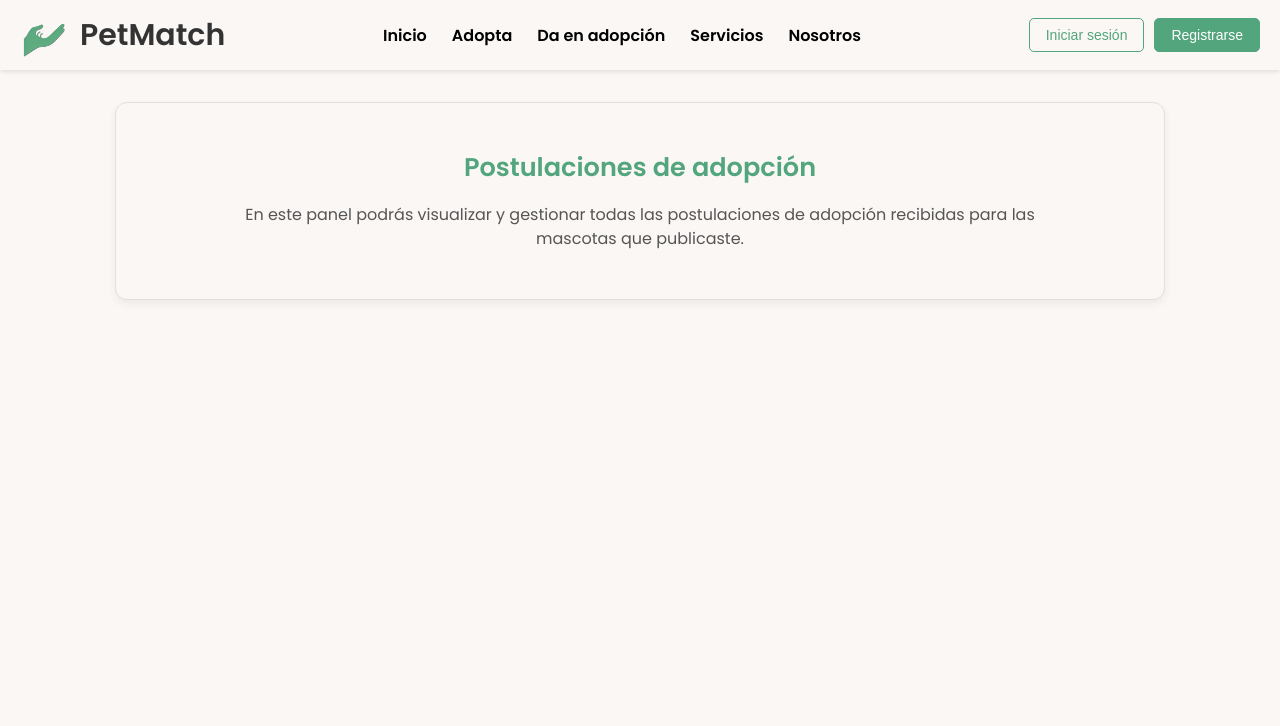
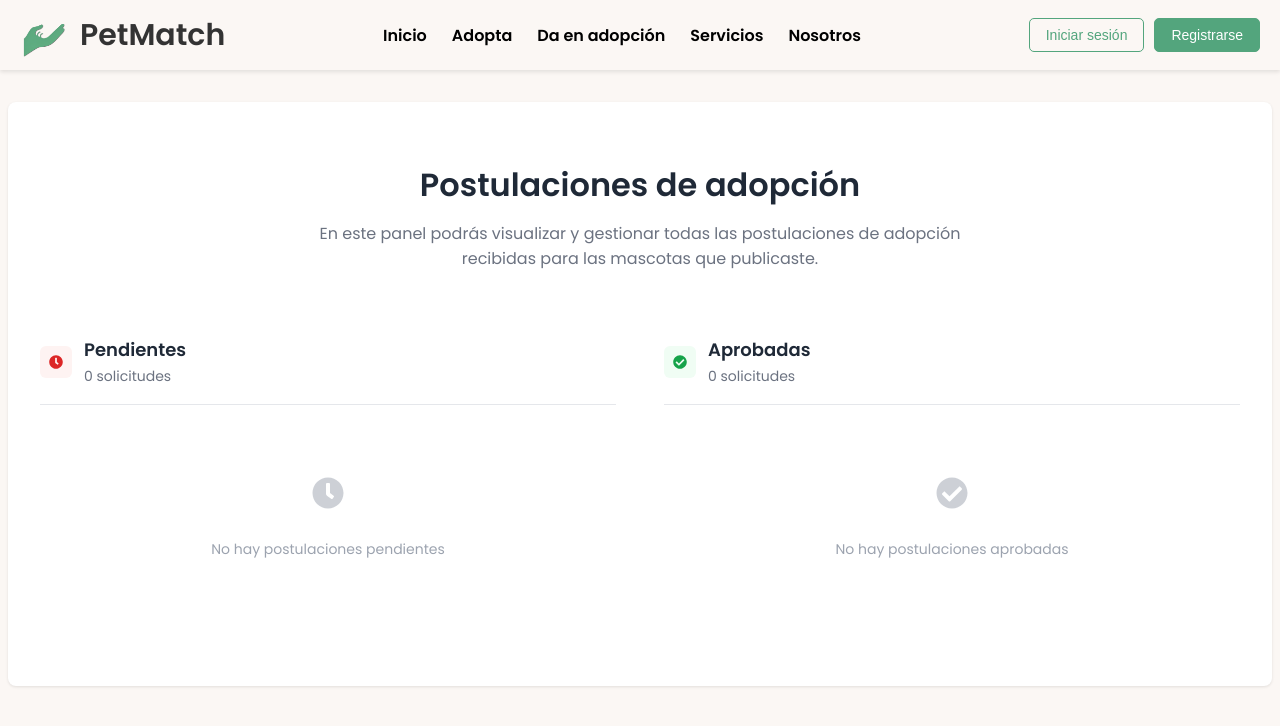
Before and after one commit to valentinacgarcia/PROYECTO, a React (Create React App) app in the folder frontend/: page /postulaciones in a window 1280 px wide. Shown: the top 726 px of the page. Built offline with nearby package versions, Linux system fonts and the light colour scheme.

Commit message:
Se agregaron las solicitudes aprobadas

```diff
--- a/frontend/src/features/adopters/PostulacionesPanel.css
+++ b/frontend/src/features/adopters/PostulacionesPanel.css
@@ -1,214 +1,406 @@
 /* PostulacionesPanel.css */
 .postulaciones-wrapper {
-  max-width: 1000px;
+  max-width: 1200px;
   margin: 2rem auto;
-  padding: 1.5rem;
-  border: 1px solid #e0e0e0;
-  border-radius: 12px;
-  background-color: #fbf7f4;
-  box-shadow: 0 4px 8px rgba(0,0,0,0.06);
+  padding: 2rem;
+  background-color: #ffffff;
+  border-radius: 8px;
+  box-shadow: 0 1px 3px rgba(0, 0, 0, 0.1);
+}
+
+.header-section {
+  margin-bottom: 3rem;
+  text-align: center;
 }
 
 .titulo-panel {
-  margin-bottom: 1rem;
-  text-align: center;
-  font-size: 1.6rem;
-  font-weight: bold;
-  color: #53a57d;
+  font-size: 2rem;
+  font-weight: 600;
+  color: #1f2937;
+  margin-bottom: 0.75rem;
 }
 
 .descripcion-panel {
-  margin-bottom: 1.5rem;
-  text-align: center;
+  color: #6b7280;
   font-size: 1rem;
-  color: #555;
-  max-width: 800px;
-  margin-left: auto;
-  margin-right: auto;
-  line-height: 1.5;
+  max-width: 700px;
+  margin: 0 auto;
+  line-height: 1.6;
 }
 
-.postulaciones-container {
+.postulaciones-container-dual {
+  display: grid;
+  grid-template-columns: 1fr 1fr;
+  gap: 3rem;
+  margin-bottom: 2rem;
+}
+
+.postulaciones-list {
   display: flex;
+  flex-direction: column;
+}
+
+.section-header {
+  display: flex;
+  align-items: center;
+  gap: 0.75rem;
+  margin-bottom: 1.5rem;
+  padding: 1rem 0;
+  border-bottom: 1px solid #e5e7eb;
+}
+
+.section-icon {
+  display: flex;
+  align-items: center;
+  justify-content: center;
+  width: 2rem;
+  height: 2rem;
+  border-radius: 6px;
+  font-size: 0.875rem;
+}
+
+.pending-header .section-icon {
+  background-color: #fef3f2;
+  color: #dc2626;
+}
+
+.approved-header .section-icon {
+  background-color: #f0fdf4;
+  color: #16a34a;
+}
+
+.section-info {
+  flex: 1;
+}
+
+.section-title {
+  font-size: 1.125rem;
+  font-weight: 600;
+  color: #1f2937;
+  margin: 0;
+}
+
+.section-count {
+  font-size: 0.875rem;
+  color: #6b7280;
+  font-weight: 400;
+}
+
+.postulaciones-content {
+  display: flex;
+  flex-direction: column;
   gap: 1rem;
 }
 
-.postulaciones-list {
-  flex: 1;
-  max-width: 280px;
-  display: flex;
-  flex-direction: column;
-  gap: 0.8rem;
-}
-
 .postulacion-card {
-  padding: 0.8rem;
-  border: 1px solid #dcdcdc;
-  border-radius: 10px;
+  background: #ffffff;
+  border: 1px solid #e5e7eb;
+  border-radius: 8px;
+  padding: 1.25rem;
   cursor: pointer;
-  background-color: #fbf7f4;
-  transition: background 0.2s, transform 0.1s;
+  transition: all 0.2s ease;
 }
 
 .postulacion-card:hover {
-  background-color: #eaf7f0; /* verde claro al hover */
-  transform: scale(1.02);
+  border-color: #d1d5db;
+  box-shadow: 0 4px 6px -1px rgba(0, 0, 0, 0.1);
+  transform: translateY(-1px);
 }
 
-.postulacion-card .estado {
-  display: block;
-  margin-top: 0.4rem;
-  font-size: 0.85rem;
+.postulacion-card.pendiente {
+  border-left: 3px solid #dc2626;
+  background-color: #fffbfb;
+}
+
+.postulacion-card.aprobado {
+  border-left: 3px solid #16a34a;
+  background-color: #fefffe;
+}
+
+.card-content {
+  display: flex;
+  justify-content: space-between;
+  align-items: center;
+  gap: 1rem;
+}
+
+.card-main {
+  flex: 1;
+}
+
+.postulante-name {
+  color: #1f2937;
+  font-weight: 600;
+  font-size: 1rem;
+}
+
+.card-text {
+  color: #6b7280;
+  margin: 0 0.25rem;
+  font-size: 0.875rem;
+}
+
+.mascota-name {
+  color: #1f2937;
   font-weight: 500;
-  color: #53a57d;
+  font-size: 1rem;
+}
+
+.card-badge {
+  display: flex;
+  align-items: center;
+  gap: 0.375rem;
+  padding: 0.375rem 0.75rem;
+  border-radius: 9999px;
+  font-size: 0.75rem;
+  font-weight: 500;
+  white-space: nowrap;
+}
+
+.pending-badge {
+  background-color: #fef2f2;
+  color: #dc2626;
+}
+
+.approved-badge {
+  background-color: #f0fdf4;
+  color: #16a34a;
+}
+
+.badge-icon {
+  font-size: 0.75rem;
+}
+
+.empty-state {
+  display: flex;
+  flex-direction: column;
+  align-items: center;
+  padding: 3rem 1rem;
+  color: #9ca3af;
+  text-align: center;
+}
+
+.empty-icon {
+  font-size: 2rem;
+  margin-bottom: 1rem;
+  opacity: 0.5;
+}
+
+.empty-state p {
+  font-size: 0.875rem;
 }
 
 .postulacion-detail {
-  flex: 2;
-  border: 1px solid #dcdcdc;
+  grid-column: 1 / -1;
+  border: 1px solid #e5e7eb;
   border-radius: 12px;
-  padding: 1.2rem;
-  background-color: #fff;
+  padding: 2rem;
+  background-color: #ffffff;
   position: relative;
+  margin-top: 2rem;
+  box-shadow: 0 2px 8px rgba(0,0,0,0.05);
 }
 
 .close-btn {
   position: absolute;
-  top: 0.8rem;
-  right: 0.8rem;
+  top: 1rem;
+  right: 1rem;
   cursor: pointer;
   background: none;
   border: none;
-  font-size: 1.4rem;
-  color: #53a57d;
-  transition: transform 0.2s;
+  font-size: 1.25rem;
+  color: #6b7280;
+  transition: color 0.2s;
+  padding: 0.25rem;
 }
 
 .close-btn:hover {
-  transform: scale(1.1);
-}
-
-.mascota-foto {
-  width: 120px;
-  height: 120px;
-  object-fit: cover;
-  border-radius: 10px;
-  margin-bottom: 0.8rem;
-  border: 2px solid #53a57d;
+  color: #374151;
 }
 
 .detalle-titulo {
   text-align: center;
-  margin-bottom: 1rem;
-  color: #53a57d;
-  font-size: 1.4rem;
+  margin-bottom: 2rem;
+  color: #1f2937;
+  font-size: 1.5rem;
+  font-weight: 600;
 }
 
 .detalle-info {
-  display: flex;
+  display: grid;
+  grid-template-columns: 1fr 1fr;
   gap: 2rem;
-  margin-bottom: 1.5rem;
+  margin-bottom: 2rem;
 }
 
 .detalle-col {
-  flex: 1;
-  background-color: #f8f9fa;
-  border-radius: 10px;
-  padding: 1rem;
+  background-color: #fdfdfd;
+  border-radius: 12px;
+  padding: 1.5rem;
+  border: 1px solid #e5e7eb;
+  box-shadow: 0 2px 4px rgba(0,0,0,0.04);
+  transition: transform 0.2s ease, box-shadow 0.2s ease;
+}
+
+.detalle-col:hover {
+  transform: translateY(-2px);
+  box-shadow: 0 6px 10px rgba(0,0,0,0.06);
+}
+
+.detalle-col h4 {
+  margin-bottom: 1rem;
+  color: #1f2937;
+  font-size: 1.125rem;
+  font-weight: 600;
+  display: flex;
+  align-items: center;
+  gap: 0.5rem;
+}
+
+.detalle-col p {
+  margin-bottom: 0.5rem;
+  color: #4b5563;
+  font-size: 0.875rem;
+  display: flex;
+  align-items: center;
+  gap: 0.5rem;
+}
+
+.detalle-respuestas {
+  background-color: #fdfdfd;
+  border: 1px solid #e5e7eb;
+  border-radius: 12px;
+  padding: 1.5rem;
+  margin-bottom: 2rem;
+  box-shadow: 0 2px 4px rgba(0,0,0,0.04);
+}
+
+.detalle-respuestas h4 {
+  margin-bottom: 1.5rem;
+  color: #1f2937;
+  font-size: 1.125rem;
+  font-weight: 600;
+  display: flex;
+  align-items: center;
+  gap: 0.5rem;
+}
+
+.detalle-respuestas div {
+  display: grid;
+  grid-template-columns: repeat(auto-fit, minmax(300px, 1fr));
+  gap: 1rem;
+}
+
+.detalle-respuestas p {
+  color: #374151;
+  font-size: 0.9rem;
+  padding: 0.75rem 0.5rem;
+  display: flex;
+  align-items: center;
+  gap: 0.5rem;
+  background: #f3f4f6;
+  border-radius: 8px;
+  margin: 0;
   border: 1px solid #e0e0e0;
 }
 
-.detalle-col h4 {
-  margin-bottom: 0.6rem;
-  color: #333;
+.detalle-respuestas p:nth-child(odd) {
+  background: #e5e7eb;
 }
 
-.detalle-respuestas {
-  background-color: #fff;
-  border: 1px solid #e0e0e0;
-  border-radius: 10px;
-  padding: 1rem;
-  margin-bottom: 1.5rem;
-}
-
-.detalle-respuestas h4 {
-  margin-bottom: 0.6rem;
-  color: #333;
-}
-
-.respuestas-list li {
-  margin-bottom: 0.5rem;
-  padding-left: 0.3rem;
-  border-left: 3px solid #53a57d;
+.detalle-respuestas p strong {
+  color: #111827;
 }
 
 .acciones {
   display: flex;
   justify-content: center;
-  gap: 1.2rem;
+  gap: 1rem;
 }
 
 .acciones button {
-  padding: 0.6rem 1.2rem;
+  padding: 0.75rem 2rem;
   border-radius: 6px;
   border: none;
   cursor: pointer;
-  font-weight: bold;
-  transition: background 0.2s;
+  font-weight: 500;
+  font-size: 0.875rem;
+  transition: all 0.2s ease;
 }
 
 .acciones .aprobar {
-  background-color: #53a57d; /* verde */
+  background-color: #16a34a;
   color: white;
 }
 
 .acciones .aprobar:hover {
-  background-color: #3e805f;
+  background-color: #15803d;
 }
 
 .acciones .rechazar {
-  background-color: #f44336;
+  background-color: #dc2626;
   color: white;
 }
 
 .acciones .rechazar:hover {
-  background-color: #c62828;
+  background-color: #b91c1c;
 }
 
 .icono-titulo {
-  margin-right: 0.5rem;
-  color: #53a57d;
-}
-
-.seccion-respuestas {
-  margin-top: 1rem;
-  padding: 0.8rem 1rem;
-  border-left: 4px solid #53a57d;
-  background-color: #f8f9fa;
-  border-radius: 8px;
-}
-
-.seccion-respuestas h5 {
-  margin-bottom: 0.5rem;
-  color: #53a57d;
-}
-
-.seccion-respuestas ul {
-  padding-left: 1.2rem;
-}
-
-.seccion-respuestas li {
-  margin-bottom: 0.4rem;
+  color: #16a34a;
+  font-size: 1.2rem;
 }
 
 .toast-notification {
   position: fixed;
-  top: 20px;
-  right: 20px;
-  background: #4caf50;
-  color: white;
-  padding: 15px 20px;
+  top: 2rem;
+  right: 2rem;
+  background: #ffffff;
+  color: #1f2937;
+  padding: 1rem 1.5rem;
   border-radius: 8px;
-  box-shadow: 0 4px 10px rgba(0,0,0,0.2);
-  z-index: 999;
+  box-shadow: 0 10px 15px -3px rgba(0, 0, 0, 0.1),
+              0 4px 6px -2px rgba(0, 0, 0, 0.05);
+  border: 1px solid #e5e7eb;
+  z-index: 1000;
+  max-width: 350px;
+  border-left: 5px solid #16a34a;
+  animation: slideIn 0.5s ease;
 }
+
+@keyframes slideIn {
+  from { transform: translateY(-20px); opacity: 0; }
+  to { transform: translateY(0); opacity: 1; }
+}
+
+/* Responsivo */
+@media (max-width: 768px) {
+  .postulaciones-wrapper {
+    margin: 1rem;
+    padding: 1.5rem;
+  }
+
+  .postulaciones-container-dual {
+    grid-template-columns: 1fr;
+    gap: 2rem;
+  }
+
+  .detalle-info {
+    grid-template-columns: 1fr;
+    gap: 1rem;
+  }
+
+  .card-content {
+    flex-direction: column;
+    align-items: flex-start;
+    gap: 1rem;
+  }
+
+  .card-badge {
+    align-self: flex-end;
+  }
+
+  .detalle-respuestas div {
+    grid-template-columns: 1fr;
+  }
+}
--- a/frontend/src/features/adopters/PostulacionesPanel.jsx
+++ b/frontend/src/features/adopters/PostulacionesPanel.jsx
@@ -6,13 +6,27 @@ import {
   FaUser,
   FaEnvelope,
   FaDog,
-  FaClipboardList
+  FaClipboardList,
+  FaClock,
+  FaCheckCircle,
+  FaHome,
+  FaKey,
+  FaTree,
+  FaShieldAlt,
+  FaUsers,
+  FaChild,
+  FaAllergies,
+  FaFileContract,
+  FaSyringe,
+  FaBed,
+  FaUserTie
 } from "react-icons/fa";
 import "./PostulacionesPanel.css";
 
 const PostulacionesPanel = () => {
   const [postulaciones, setPostulaciones] = useState([]);
   const [selected, setSelected] = useState(null);
+  const [selectedFrom, setSelectedFrom] = useState(null);
   const [formData, setFormData] = useState(null);
   const [newNotification, setNewNotification] = useState(null);
 
@@ -26,11 +40,13 @@ const PostulacionesPanel = () => {
         petition_id: item.petition_id,
         postulante: {
           nombre: item.interested_user_name,
-          email: "email@desconocido.com",
+          email: item.interested_user_email,
           id: item.interested_user_id
         },
-        mascota: { nombre: item.pet_name, tipo: "Desconocido" },
-        estado: "Pendiente"
+        mascota: { nombre: item.pet_name, tipo: item.pet_type },
+        estado: item.status === "PENDING" ? "Pendiente" :
+               item.status === "APPROVED" ? "Aprobado" :
+               item.status === "REJECTED" ? "Rechazado" : "Pendiente"
       }));
 
       // Detectar nuevas postulaciones
@@ -49,7 +65,7 @@ const PostulacionesPanel = () => {
     }
   };
 
-  // Traer postulaciones al montar y cada 10s
+  // Traer postulaciones al montar y cada 5s
   useEffect(() => {
     fetchPostulaciones();
     const interval = setInterval(fetchPostulaciones, 5000);
@@ -70,8 +86,9 @@ const PostulacionesPanel = () => {
     fetchFormData();
   }, [selected]);
 
-  const handleSelectPostulacion = (post) => {
+  const handleSelectPostulacion = (post, from) => {
     setSelected(post);
+    setSelectedFrom(from);
     setFormData(null);
   };
 
@@ -91,18 +108,27 @@ const PostulacionesPanel = () => {
         ...prev,
         estado: nuevoEstado === "approved" ? "Aprobado" : "Rechazado"
       }));
+      setTimeout(() => {
         setSelected(null);
+        setSelectedFrom(null);
+      }, 1000);
     } catch (err) {
       console.error("Error al actualizar el estado:", err);
     }
   };
 
+  // Filtrar postulaciones
+  const postulacionesPendientes = postulaciones.filter(p => p.estado === "Pendiente");
+  const postulacionesAprobadas = postulaciones.filter(p => p.estado === "Aprobado");
+
   return (
     <div className="postulaciones-wrapper">
+      <div className="header-section">
         <h2 className="titulo-panel">Postulaciones de adopción</h2>
         <p className="descripcion-panel">
           En este panel podrás visualizar y gestionar todas las postulaciones de adopción recibidas para las mascotas que publicaste.
         </p>
+      </div>
 
       {/* Toast de nueva postulación */}
       <AnimatePresence>
@@ -119,30 +145,106 @@ const PostulacionesPanel = () => {
         )}
       </AnimatePresence>
 
-      <div className="postulaciones-container">
+      <div className="postulaciones-container-dual">
+        {/* Lista de postulaciones pendientes */}
         <div className="postulaciones-list">
-          {postulaciones.map((post) => (
-            <div
+          <div className="section-header pending-header">
+            <div className="section-icon">
+              <FaClock />
+            </div>
+            <div className="section-info">
+              <h3 className="section-title">Pendientes</h3>
+              <span className="section-count">{postulacionesPendientes.length} solicitudes</span>
+            </div>
+          </div>
+          <div className="postulaciones-content">
+            {postulacionesPendientes.map((post) => (
+              <motion.div
                 key={post.petition_id}
                 className={`postulacion-card ${post.estado.toLowerCase()}`}
-              onClick={() => handleSelectPostulacion(post)}
+                onClick={() => handleSelectPostulacion(post, 'pending')}
+                whileHover={{ y: -2 }}
+                whileTap={{ scale: 0.98 }}
+                transition={{ duration: 0.2 }}
               >
-              <strong>{post.postulante.nombre}</strong> quiere adoptar a <em>{post.mascota.nombre}</em>
-              <span className="estado">{post.estado}</span>
+                <div className="card-content">
+                  <div className="card-main">
+                    <strong className="postulante-name">{post.postulante.nombre}</strong>
+                    <span className="card-text">quiere adoptar a</span>
+                    <em className="mascota-name">{post.mascota.nombre}</em>
                   </div>
+                  <div className="card-badge pending-badge">
+                    <FaClock className="badge-icon" />
+                    {post.estado}
+                  </div>
+                </div>
+              </motion.div>
             ))}
+            {postulacionesPendientes.length === 0 && (
+              <div className="empty-state">
+                <FaClock className="empty-icon" />
+                <p>No hay postulaciones pendientes</p>
+              </div>
+            )}
+          </div>
+        </div>
+
+        {/* Lista de postulaciones aprobadas */}
+        <div className="postulaciones-list">
+          <div className="section-header approved-header">
+            <div className="section-icon">
+              <FaCheckCircle />
+            </div>
+            <div className="section-info">
+              <h3 className="section-title">Aprobadas</h3>
+              <span className="section-count">{postulacionesAprobadas.length} solicitudes</span>
+            </div>
+          </div>
+          <div className="postulaciones-content">
+            {postulacionesAprobadas.map((post) => (
+              <motion.div
+                key={post.petition_id}
+                className={`postulacion-card ${post.estado.toLowerCase()}`}
+                onClick={() => handleSelectPostulacion(post, 'approved')}
+                whileHover={{ y: -2 }}
+                whileTap={{ scale: 0.98 }}
+                transition={{ duration: 0.2 }}
+              >
+                <div className="card-content">
+                  <div className="card-main">
+                    <strong className="postulante-name">{post.postulante.nombre}</strong>
+                    <span className="card-text">quiere adoptar a</span>
+                    <em className="mascota-name">{post.mascota.nombre}</em>
+                  </div>
+                  <div className="card-badge approved-badge">
+                    <FaCheckCircle className="badge-icon" />
+                    {post.estado}
+                  </div>
+                </div>
+              </motion.div>
+            ))}
+            {postulacionesAprobadas.length === 0 && (
+              <div className="empty-state">
+                <FaCheckCircle className="empty-icon" />
+                <p>No hay postulaciones aprobadas</p>
+              </div>
+            )}
+          </div>
         </div>
 
         {selected && (
           <motion.div
             key={selected.petition_id}
-            initial={{ opacity: 0, x: -20 }}
-            animate={{ opacity: 1, x: 0 }}
-            exit={{ opacity: 0, x: 20 }}
+            initial={{ opacity: 0, y: 20 }}
+            animate={{ opacity: 1, y: 0 }}
+            exit={{ opacity: 0, y: 20 }}
             transition={{ duration: 0.3 }}
             className="postulacion-detail"
           >
-            <button className="close-btn" onClick={() => setSelected(null)}><FaTimes /></button>
+            <button className="close-btn" onClick={() => {
+              setSelected(null);
+              setSelectedFrom(null);
+            }}><FaTimes /></button>
 
             <h3 className="detalle-titulo">Detalles de la postulación</h3>
             <div className="detalle-info">
@@ -162,31 +264,38 @@ const PostulacionesPanel = () => {
               <h4><FaClipboardList className="icono-titulo" /> Respuestas del formulario</h4>
               {formData ? (
                 <div>
-                  <p><strong>Tipo de vivienda:</strong> {formData.is_house ? "Casa" : "Departamento"}</p>
-                  <p><strong>Es propietario:</strong> {formData.is_owner ? "Sí" : "No"}</p>
-                  <p><strong>Patio/Jardín:</strong> {formData.has_yard ? "Sí" : "No"}</p>
-                  <p><strong>Seguridad:</strong> {formData.has_security ? "Sí" : "No"}</p>
-                  <p><strong>Miembros del hogar:</strong> {formData.household_members}</p>
-                  <p><strong>Niños:</strong> {formData.has_children ? "Sí" : "No"}</p>
-                  <p><strong>Alergias:</strong> {formData.has_allergies ? "Sí" : "No"}</p>
-                  <p><strong>Acuerdo adopción:</strong> {formData.adoption_agreement ? "Sí" : "No"}</p>
-                  <p><strong>Tuvo mascotas antes:</strong> {formData.had_pets_before ? "Sí" : "No"}</p>
-                  <p><strong>Tiene mascotas actualmente:</strong> {formData.has_current_pets ? "Sí" : "No"}</p>
-                  <p><strong>Vacunadas/Castradas:</strong> {formData.pets_vaccinated === null ? "-" : formData.pets_vaccinated ? "Sí" : "No"}</p>
-                  <p><strong>Horas solo por día:</strong> {formData.hours_alone_per_day}</p>
-                  <p><strong>Lugar para dormir:</strong> {formData.sleeping_location}</p>
-                  <p><strong>Responsable:</strong> {formData.caretaker}</p>
-                  <p><strong>Castrar/Vacunar:</strong> {formData.will_neuter_vaccinate ? "Sí" : "No"}</p>
+                  <p><FaHome className="icono-detalle" /> <strong>Tipo de vivienda:</strong> {formData.is_house ? "Casa" : "Departamento"}</p>
+                  <p><FaKey className="icono-detalle" /> <strong>Es propietario:</strong> {formData.is_owner ? "Sí" : "No"}</p>
+                  <p><FaTree className="icono-detalle" /> <strong>Patio/Jardín:</strong> {formData.has_yard ? "Sí" : "No"}</p>
+                  <p><FaShieldAlt className="icono-detalle" /> <strong>Seguridad:</strong> {formData.has_security ? "Sí" : "No"}</p>
+                  <p><FaUsers className="icono-detalle" /> <strong>Miembros del hogar:</strong> {formData.household_members}</p>
+                  <p><FaChild className="icono-detalle" /> <strong>Niños:</strong> {formData.has_children ? "Sí" : "No"}</p>
+                  <p><FaAllergies className="icono-detalle" /> <strong>Alergias:</strong> {formData.has_allergies ? "Sí" : "No"}</p>
+                  <p><FaFileContract className="icono-detalle" /> <strong>Acuerdo adopción:</strong> {formData.adoption_agreement ? "Sí" : "No"}</p>
+                  <p><FaDog className="icono-detalle" /> <strong>Tuvo mascotas antes:</strong> {formData.had_pets_before ? "Sí" : "No"}</p>
+                  <p><FaDog className="icono-detalle" /> <strong>Tiene mascotas actualmente:</strong> {formData.has_current_pets ? "Sí" : "No"}</p>
+                  <p><FaSyringe className="icono-detalle" /> <strong>Vacunadas/Castradas:</strong> {formData.pets_vaccinated === null ? "-" : formData.pets_vaccinated ? "Sí" : "No"}</p>
+                  <p><FaClock className="icono-detalle" /> <strong>Horas solo por día:</strong> {formData.hours_alone_per_day}</p>
+                  <p><FaBed className="icono-detalle" /> <strong>Lugar para dormir:</strong> {
+                    formData.sleeping_location === "INSIDE" ? "Adentro" :
+                    formData.sleeping_location === "OUTSIDE" ? "Afuera" :
+                    formData.sleeping_location
+                  }</p>
+                  <p><FaUserTie className="icono-detalle" /> <strong>Responsable:</strong> {formData.caretaker}</p>
+                  <p><FaSyringe className="icono-detalle" /> <strong>Castrar/Vacunar:</strong> {formData.will_neuter_vaccinate ? "Sí" : "No"}</p>
                 </div>
               ) : (
                 <p>Cargando datos del formulario...</p>
               )}
             </div>
 
+
+            {selectedFrom === 'pending' && (
               <div className="acciones">
                 <button className="aprobar" onClick={() => handleActualizarEstado("approved")}>Aprobar</button>
                 <button className="rechazar" onClick={() => handleActualizarEstado("rejected")}>Rechazar</button>
               </div>
+            )}
           </motion.div>
         )}
       </div>
```
Also changed, not shown: 2 other files (tests, documents, lock files or other folders). Lines whose indentation alone changed are shown as unchanged.
